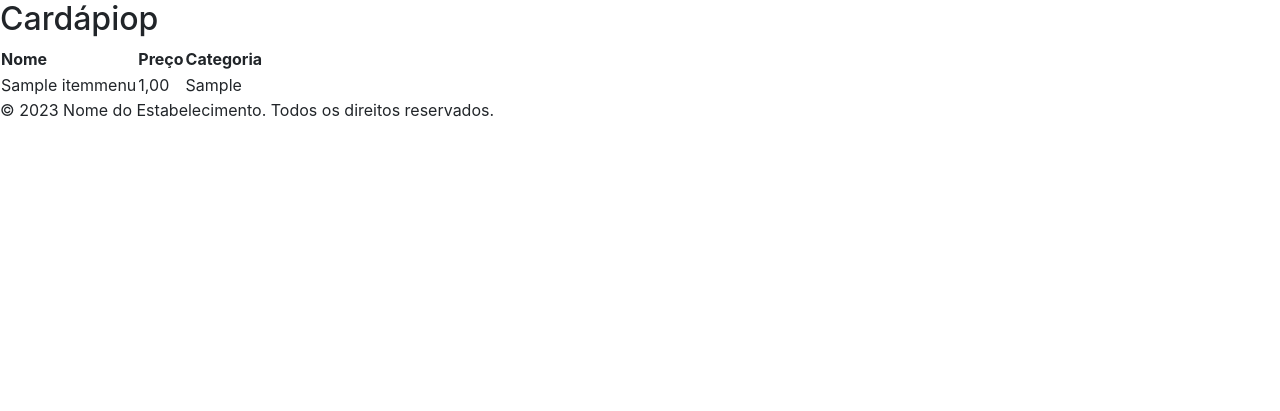
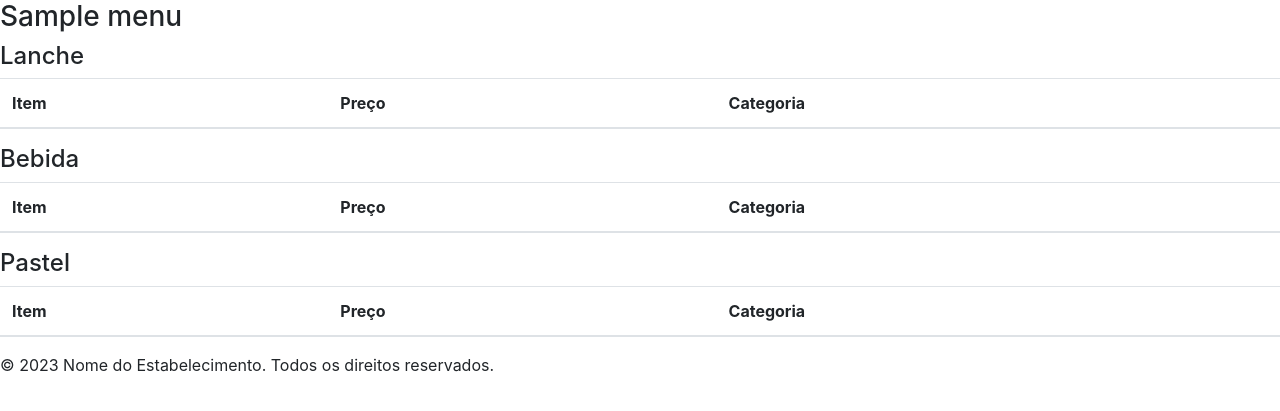
Before and after one commit to LiraNick/menu_mate, a Django app: page /cardapio in a window 1280 px wide. Shown: the part 96-507 px from the top of the page. Run offline with Django 4.2, Linux system fonts and the light colour scheme; tables that the repository leaves empty hold one stand-in row (values such as "Sample post"); lists and menus that the app fills with data are empty; some libraries are stand-ins or nearby versions.

Commit message:
Implementando a view cardapio

```diff
--- a/estabelecimentos/templates/base.html
+++ b/estabelecimentos/templates/base.html
@@ -31,7 +31,7 @@
 					<a class="dropdown-item" href="url 'Estabelecimento' ">Estabelecimento</a>
 					<a class="dropdown-item" href="url 'Mesas' ">Mesas</a>
 					<a class="dropdown-item" href="url 'Garçons' ">Garçons</a>
-					<a class="dropdown-item" href="url 'Garçons' ">Garçons</a>
+					<a class="dropdown-item" href="url 'Cardapio' ">Cardápio</a>
 				<div class="dropdown-divider"></div>
 					<a class="dropdown-item" href="#">Logout</a>
 				</div>
--- a/estabelecimentos/templates/cardapio.html
+++ b/estabelecimentos/templates/cardapio.html
@@ -1,25 +1,70 @@
 {% extends "base.html" %}
 
     {% block conteudo %}
+        <!-- Nome do menu -->
+        {% for menu in menus %}
+            <h3>{{ menu.menu_nome }}</h3>
+        {% endfor %}
 
-        <h2>Cardápiop</h2> <!-- fazer uma view para pegar o nome do cardápio no banco de dados. -->
-        <table>
+        <!-- Laço for para as categoria do menu -->
+        <h4>Lanche</h4>
+        <table class="table table-hover">
             <thead>
-                <tr>
-                    <th>Nome</th>
-                    <th>Preço</th>
-                    <th>Categoria</th>
-                </tr>
+              <tr>
+                <th scope="col">Item</th>
+                <th scope="col">Preço</th>
+                <th scope="col">Categoria</th>
+              </tr>
             </thead>
             <tbody>
-                {% for item_menu in item_menus %}
+                {% for item_menu in item_menus_lanche %}
                 <tr>
                     <td>{{ item_menu.item_menu_nome }}</td>
-                    <td>{{ item_menu.item_menu_preco }}</td>
+                    <td>R${{ item_menu.item_menu_preco }}</td>
                     <td>{{ item_menu.item_menu_categoria }}</td>
                 </tr>
                 {% endfor %}
             </tbody>
-        </table>
+          </table>
+
+          <h4>Bebida</h4>
+          <table class="table table-hover">
+              <thead>
+                <tr>
+                  <th scope="col">Item</th>
+                  <th scope="col">Preço</th>
+                  <th scope="col">Categoria</th>
+                </tr>
+              </thead>
+              <tbody>
+                  {% for item_menu in item_menus_bebidas %}
+                  <tr>
+                      <td>{{ item_menu.item_menu_nome }}</td>
+                      <td>R${{ item_menu.item_menu_preco }}</td>
+                      <td>{{ item_menu.item_menu_categoria }}</td>
+                  </tr>
+                  {% endfor %}
+              </tbody>
+            </table>
+
+            <h4>Pastel</h4>
+            <table class="table table-hover">
+                <thead>
+                  <tr>
+                    <th scope="col">Item</th>
+                    <th scope="col">Preço</th>
+                    <th scope="col">Categoria</th>
+                  </tr>
+                </thead>
+                <tbody>
+                    {% for item_menu in item_menus_pastel %}
+                    <tr>
+                        <td>{{ item_menu.item_menu_nome }}</td>
+                        <td>R${{ item_menu.item_menu_preco }}</td>
+                        <td>{{ item_menu.item_menu_categoria }}</td>
+                    </tr>
+                    {% endfor %}
+                </tbody>
+              </table>
 
     {% endblock %}
--- a/estabelecimentos/views.py
+++ b/estabelecimentos/views.py
@@ -20,12 +20,24 @@ def contato(request):
 
 
 def cardapio(request):
+    # Recupera todos os objetos Menu do banco de dados onde o menu_id é 1.
+    menus = Menu.objects.filter(menu_id = 1)
+    # Recupera todos os objetos Menu do banco de dados.
+    #item_menus = ItemMenu.objects.all()
+    # Recupera todos os objetos ItemMenu do banco de dados que pertencem à categoria especificada
+    item_menus_lanche = ItemMenu.objects.filter(item_menu_categoria = 'Lanche')
+    item_menus_bebidas = ItemMenu.objects.filter(item_menu_categoria = 'Bebida')
+    item_menus_pastel = ItemMenu.objects.filter(item_menu_categoria = 'Pastel')
 
-    item_menus = ItemMenu.objects.all()
+    # Dicionário contento as variávies.
+    context = {
+        'menus': menus,
+        'item_menus_lanche': item_menus_lanche,
+        'item_menus_bebidas': item_menus_bebidas,
+        'item_menus_pastel': item_menus_pastel
+    }
 
-    cardapio = {'item_menus': item_menus}
-
-    return render(request, 'cardapio.html', cardapio)
+    return render(request, 'cardapio.html', context)
 
 
 def lista_estabelecimentos(request):
```
